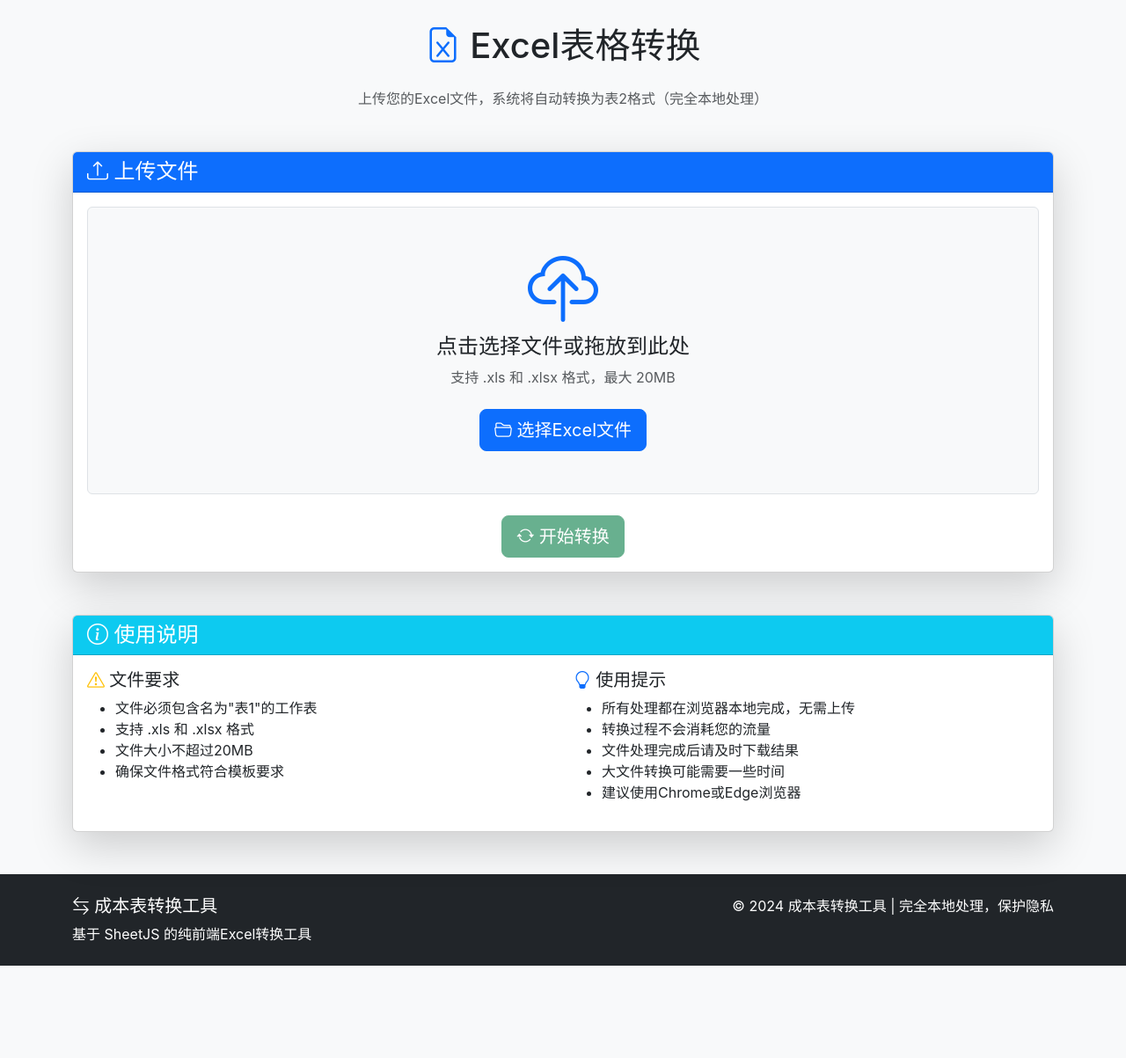
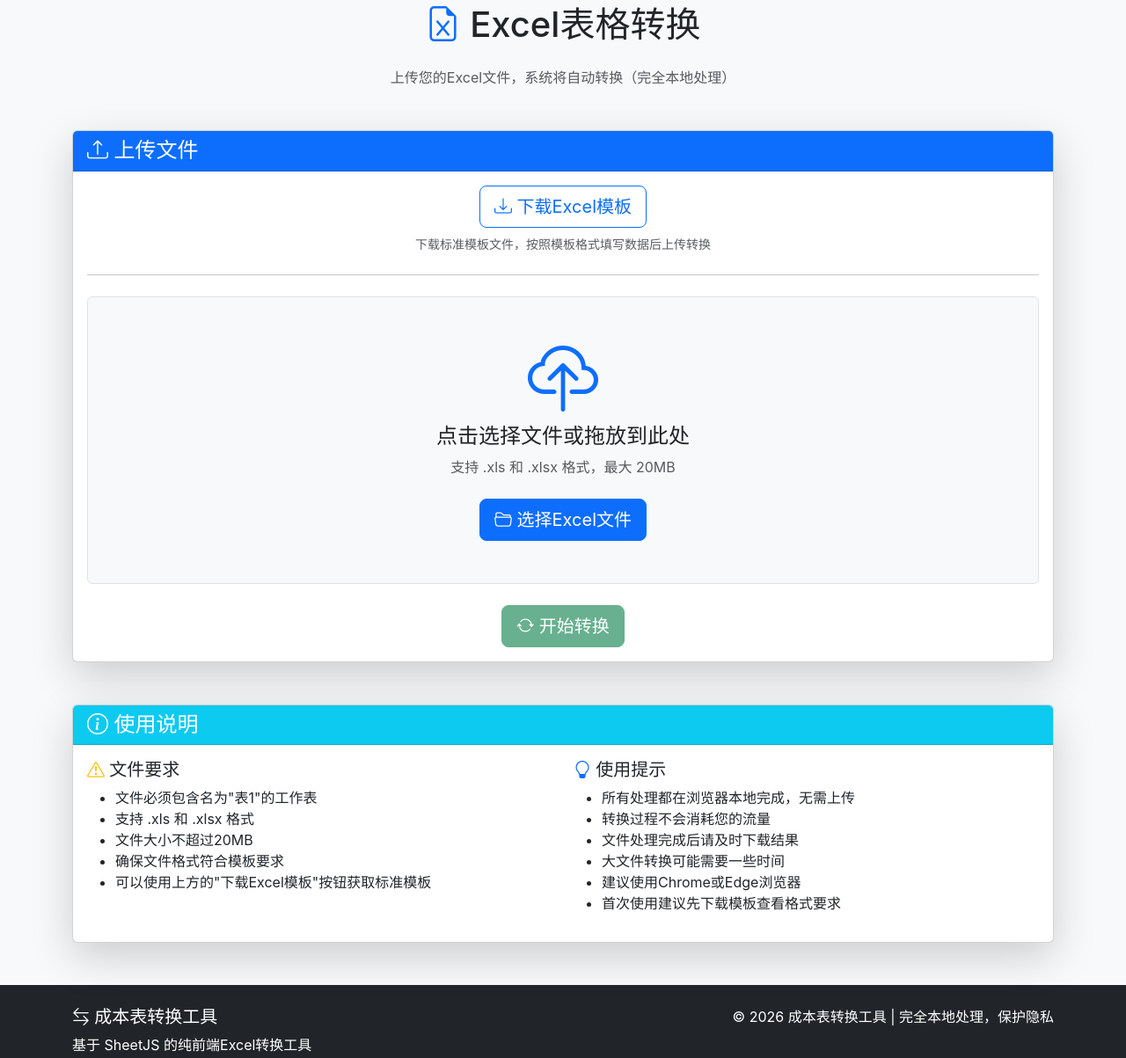
Before and after one commit to hlccare/cost-converter, a website: page converter.html in a window 1280 px wide. Shown: the part 148-1351 px from the top of the page at 88% size. Before the commit the page ends 1246 px from the top, so only its background shows below. Drawn offline with nearby package versions, Linux system fonts and the light colour scheme; a script that the page names is missing.

Commit message:
feat: 增加模板文件下载功能

```diff
--- a/converter.html
+++ b/converter.html
@@ -13,7 +13,6 @@
     <link
       rel="stylesheet"
       href="https://unpkg.com/bootstrap-icons@1.10.0/font/bootstrap-icons.css"
-    />
     />
     <!-- 自定义样式 -->
     <link rel="stylesheet" href="style.css" />
@@ -58,7 +57,7 @@
         <i class="bi bi-file-earmark-excel text-primary"></i> Excel表格转换
       </h1>
       <p class="text-center text-muted mb-5">
-        上传您的Excel文件，系统将自动转换为表2格式（完全本地处理）
+        上传您的Excel文件，系统将自动转换（完全本地处理）
       </p>
 
       <!-- 上传区域 -->
@@ -67,6 +66,23 @@
           <h4 class="mb-0"><i class="bi bi-upload"></i> 上传文件</h4>
         </div>
         <div class="card-body">
+          <!-- 下载模板按钮 -->
+          <div class="text-center mb-4">
+            <a
+              href="./public/file/模板.xls"
+              class="btn btn-outline-primary btn-lg"
+              id="downloadTemplateBtn"
+              download="模板.xls"
+            >
+              <i class="bi bi-download"></i> 下载Excel模板
+            </a>
+            <p class="text-muted mt-2 small">
+              下载标准模板文件，按照模板格式填写数据后上传转换
+            </p>
+          </div>
+
+          <hr class="my-4" />
+
           <!-- 拖放上传区域 -->
           <div
             class="upload-area text-center p-5 border rounded"
@@ -240,6 +256,7 @@
                 <li>支持 .xls 和 .xlsx 格式</li>
                 <li>文件大小不超过20MB</li>
                 <li>确保文件格式符合模板要求</li>
+                <li>可以使用上方的"下载Excel模板"按钮获取标准模板</li>
               </ul>
             </div>
             <div class="col-md-6">
@@ -250,6 +267,7 @@
                 <li>文件处理完成后请及时下载结果</li>
                 <li>大文件转换可能需要一些时间</li>
                 <li>建议使用Chrome或Edge浏览器</li>
+                <li>首次使用建议先下载模板查看格式要求</li>
               </ul>
             </div>
           </div>
@@ -266,7 +284,7 @@
             <p class="mb-0">基于 SheetJS 的纯前端Excel转换工具</p>
           </div>
           <div class="col-md-6 text-md-end">
-            <p class="mb-0">© 2024 成本表转换工具 | 完全本地处理，保护隐私</p>
+            <p class="mb-0">© 2026 成本表转换工具 | 完全本地处理，保护隐私</p>
           </div>
         </div>
       </div>
```
Also changed, not shown: 1 other file.
